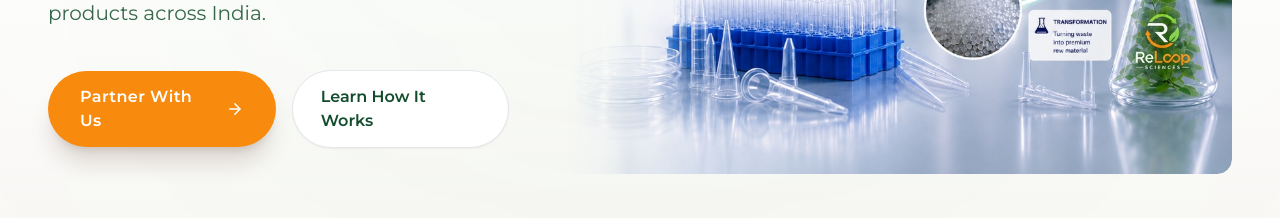
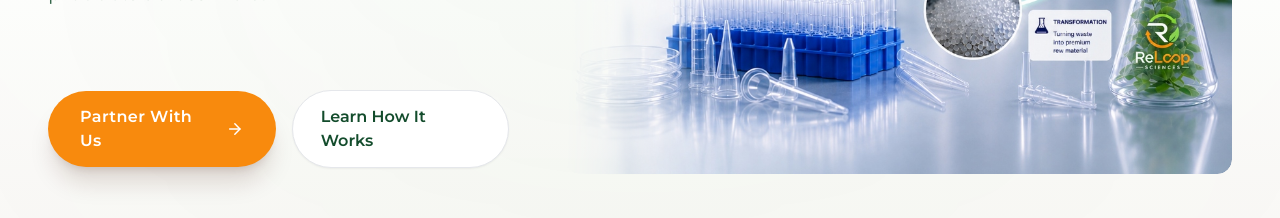
Before and after one commit to NipunMagotra/ReloopSciences, a Next.js app: page / in a window 1280 px wide. Shown: the part 454-672 px from the top of the page. Built offline with nearby package versions, Linux system fonts and the light colour scheme; no server answers; a web font is replaced by a local one.

Commit message:
fix(hero): adjust CTA container desktop top margin to align bottom edge with right image base

```diff
--- a/src/components/hero/Hero.tsx
+++ b/src/components/hero/Hero.tsx
@@ -58,7 +58,7 @@ export function Hero() {
             </motion.p>
 
             <motion.div
-              className="flex flex-col sm:flex-row items-stretch sm:items-center gap-4"
+              className="flex flex-col sm:flex-row items-stretch sm:items-center gap-4 lg:mt-6 xl:mt-10 2xl:mt-12"
               variants={fadeUp}
               initial="hidden"
               animate="visible"
```
